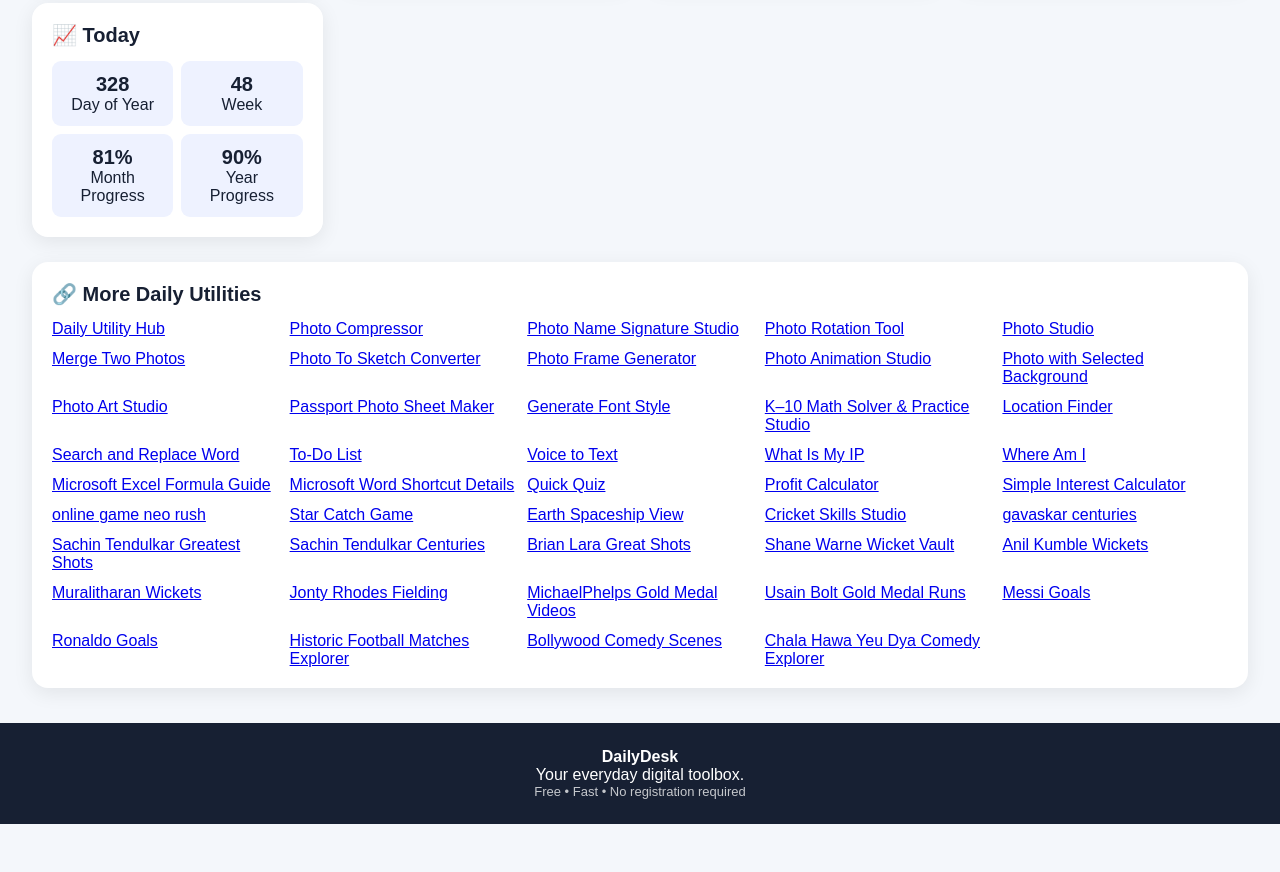
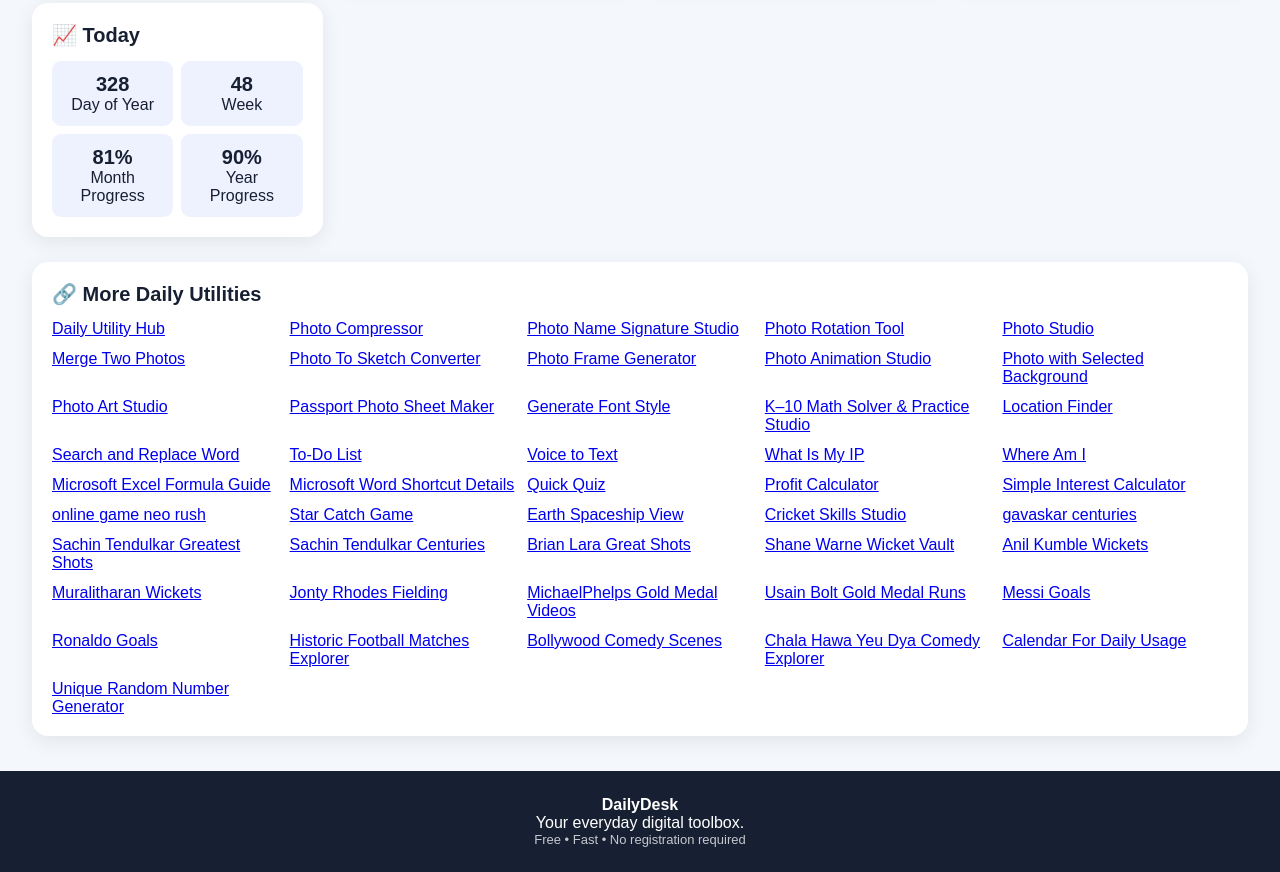
Before and after one commit to ashutoshvpujari1-pixel/software-utilities, a plain HTML site: page index.html in a window 1280 px wide. Shown: the part 1609-2481 px from the top of the page. Before the commit the page ends 2433 px from the top, so only its background shows below. Drawn offline with Linux system fonts and the light colour scheme.

Commit message:
Update index.html

```diff
--- a/index.html
+++ b/index.html
@@ -891,6 +891,8 @@ Year Progress
             <li><a href="HistoricFootballMatchesExplorer.html" target="_blank">Historic Football Matches Explorer</a></li>
             <li><a href="BollywoodComedyScenes.html" target="_blank">Bollywood Comedy Scenes</a></li>
             <li><a href="ChalaHawaYeuDyaComedyExplorer.html" target="_blank">Chala Hawa Yeu Dya Comedy Explorer</a></li>
+            <li><a href="calendar_daily_reference.html" target="_blank">Calendar For Daily Usage</a></li>
+            <li><a href="unique_random_number_generator.html" target="_blank">Unique Random Number Generator</a></li>
 
         </ul>
     </section>
```
